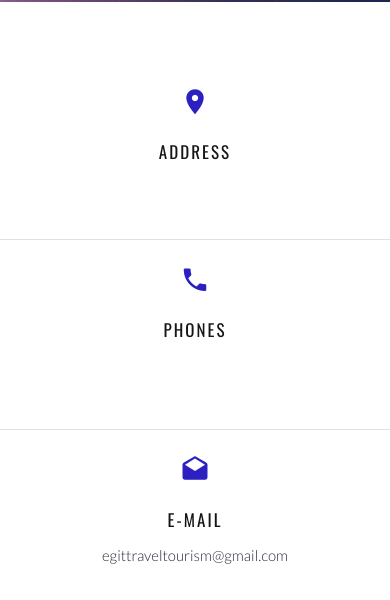
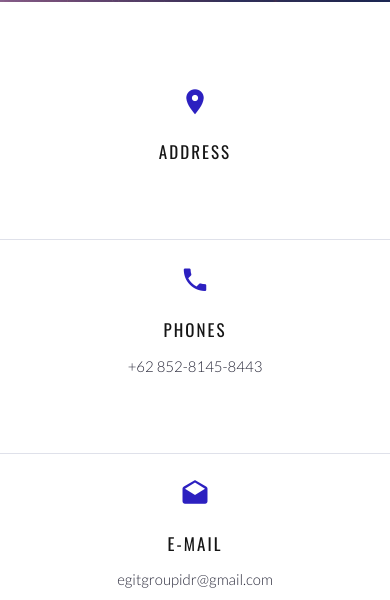
Before and after one commit to ahmdalmas/Egi, a plain HTML site: page contacts.html in a window 390 px wide. Shown: the part 244-844 px from the top of the page. Drawn offline with nearby package versions, Linux system fonts and the light colour scheme.

Commit message:
"Updated phone number and email address in contacts.html"

```diff
--- a/contacts.html
+++ b/contacts.html
@@ -146,8 +146,8 @@
               <h6>phones</h6>
               <div class="box-simple-text">
                 <ul class="list-comma list-0">
-                  <!-- <li><a href="tel:#">1-800-6543-765</a></li>
-                    <li><a href="tel:#">1-800-3434-876</a></li> -->
+                  <li><a href="tel:#">+62 852-8145-8443</a></li>
+                    <!-- <li><a href="tel:#">1-800-3434-876</a></li> -->
                 </ul>
               </div>
             </article>
@@ -159,7 +159,7 @@
               <h6>e-mail</h6>
               <div class="box-simple-text">
                 <ul class="list-comma list-0">
-                  <li><a href="mailto:egittraveltourism@gmail.com">egittraveltourism@gmail.com</a></li>
+                  <li><a href="mailto:egittraveltourism@gmail.com">egitgroupidr@gmail.com</a></li>
                 </ul>
               </div>
             </article>
```
